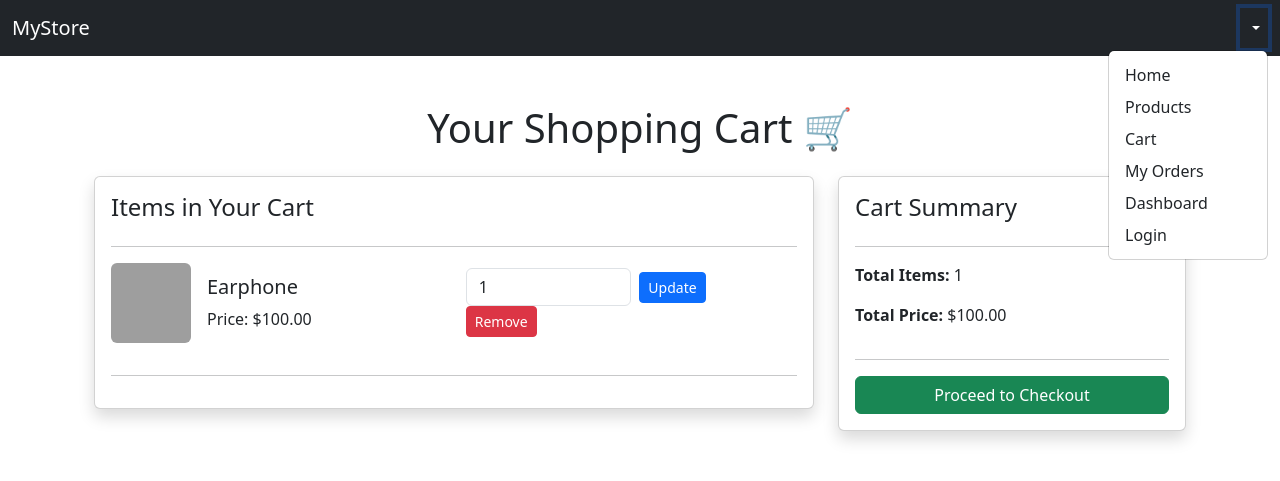
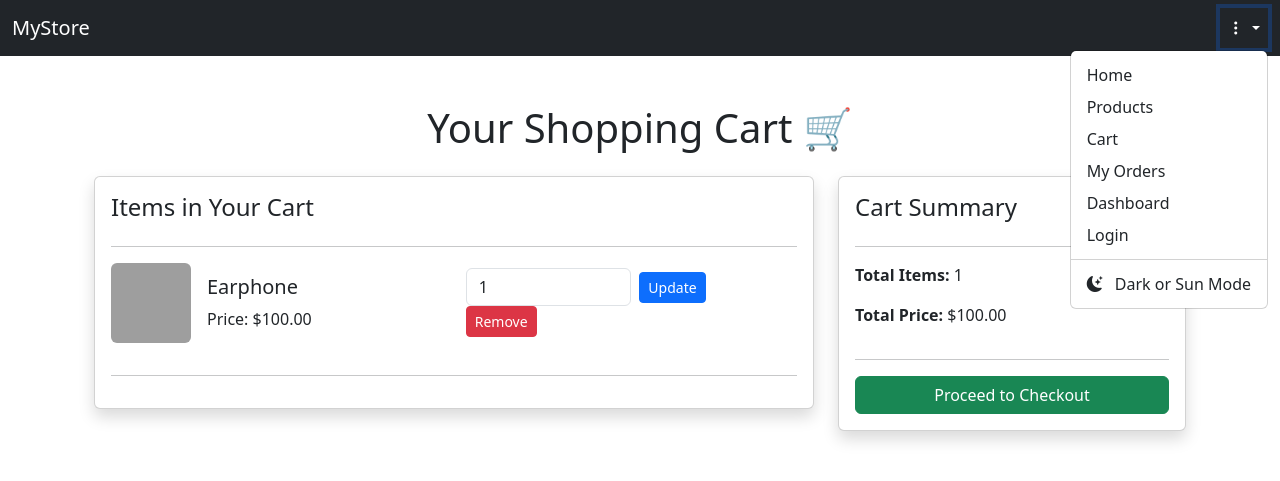
Before and after one commit to san413/ecommerce_project, a Django app: page /cart/ in a window 1280 px wide, after a click that opens the changed part. Shown: the top 481 px of the page. Run offline with Django 5.2, Linux system fonts and the light colour scheme; a user stored in the database is signed in; data comes from the database, SQL or seed files in the repository; grey boxes are pictures that could not be loaded.

Commit message:
Added dark and sun mode

```diff
--- a/store/templates/store/base.html
+++ b/store/templates/store/base.html
@@ -7,6 +7,26 @@
 
     <!-- Bootstrap -->
     <link href="https://cdn.jsdelivr.net/npm/bootstrap@5.3.3/dist/css/bootstrap.min.css" rel="stylesheet">
+    <link href="https://cdn.jsdelivr.net/npm/bootstrap-icons@1.10.5/font/bootstrap-icons.css" rel="stylesheet">
+    <style>
+      body.dark-mode {
+          background-color: #121212;
+          color: #f1f1f1;
+      }
+
+      .navbar.dark-mode,
+      .card.dark-mode,
+      .dropdown-menu.dark-mode {
+          background-color: #1f1f1f !important;
+          color: white;
+      }
+
+      a.nav-link,
+      a.dropdown-item {
+          color: inherit;
+      }
+  </style>
+
 </head>
 <body>
     {% include "store/navbar.html" %} <!-- Include Navbar -->
@@ -22,5 +42,31 @@
 
     <!-- Bootstrap JS -->
     <script src="https://cdn.jsdelivr.net/npm/bootstrap@5.3.3/dist/js/bootstrap.bundle.min.js"></script>
+    <script>
+      document.addEventListener('DOMContentLoaded', () => {
+          const toggleBtn = document.getElementById('toggle-theme');
+          const prefersDark = localStorage.getItem('theme') === 'dark';
+
+          function applyTheme(dark) {
+              document.body.classList.toggle('dark-mode', dark);
+              document.querySelector('.navbar').classList.toggle('dark-mode', dark);
+              document.querySelectorAll('.dropdown-menu').forEach(menu => {
+                  menu.classList.toggle('dark-mode', dark);
+              });
+          }
+
+          // Apply initial theme on load
+          applyTheme(prefersDark);
+
+          if (toggleBtn) {
+              toggleBtn.addEventListener('click', () => {
+                  const isDark = document.body.classList.contains('dark-mode');
+                  applyTheme(!isDark);
+                  localStorage.setItem('theme', !isDark ? 'dark' : 'light');
+              });
+          }
+      });
+    </script>
+
 </body>
 </html>
--- a/store/templates/store/navbar.html
+++ b/store/templates/store/navbar.html
@@ -28,6 +28,12 @@
                             <li><a class="dropdown-item" href="{% url 'admin_dashboard' %}">Dashboard</a></li>
                         {% endif %}
                         <li><a class="dropdown-item" href="{% url 'login' %}">Login</a></li>
+                        <li><hr class="dropdown-divider"></li>
+<li>
+    <a class="dropdown-item" href="#" id="toggle-theme">
+        <i class="bi bi-moon-stars-fill me-2"></i> Dark or Sun Mode
+    </a>
+</li>
                     </ul>
                 </li>
 
```
